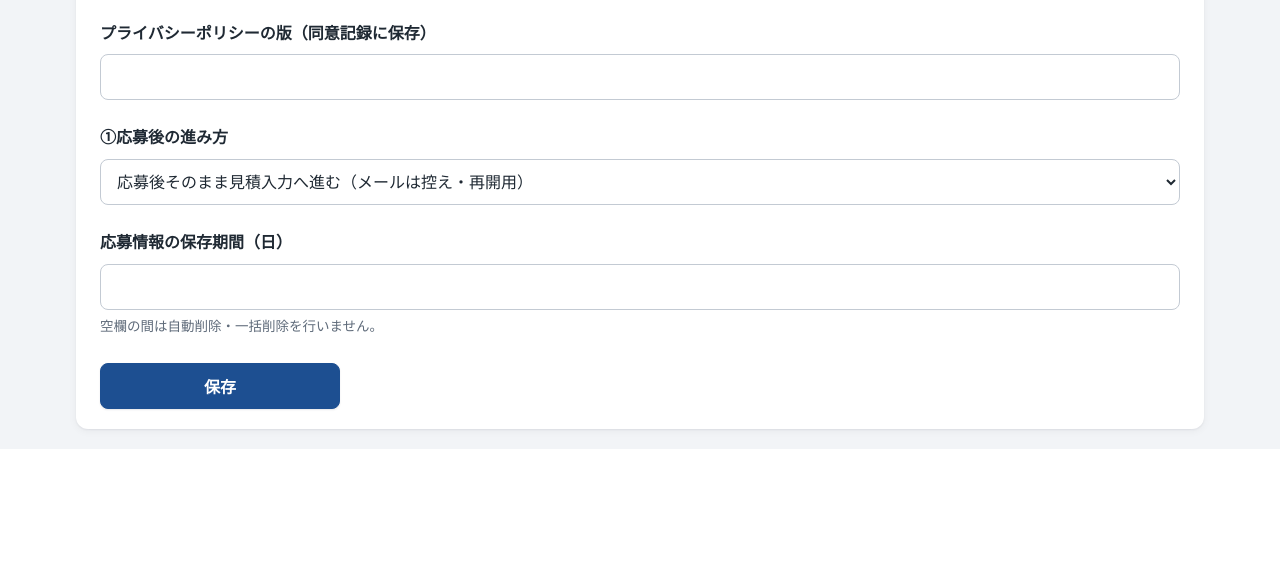
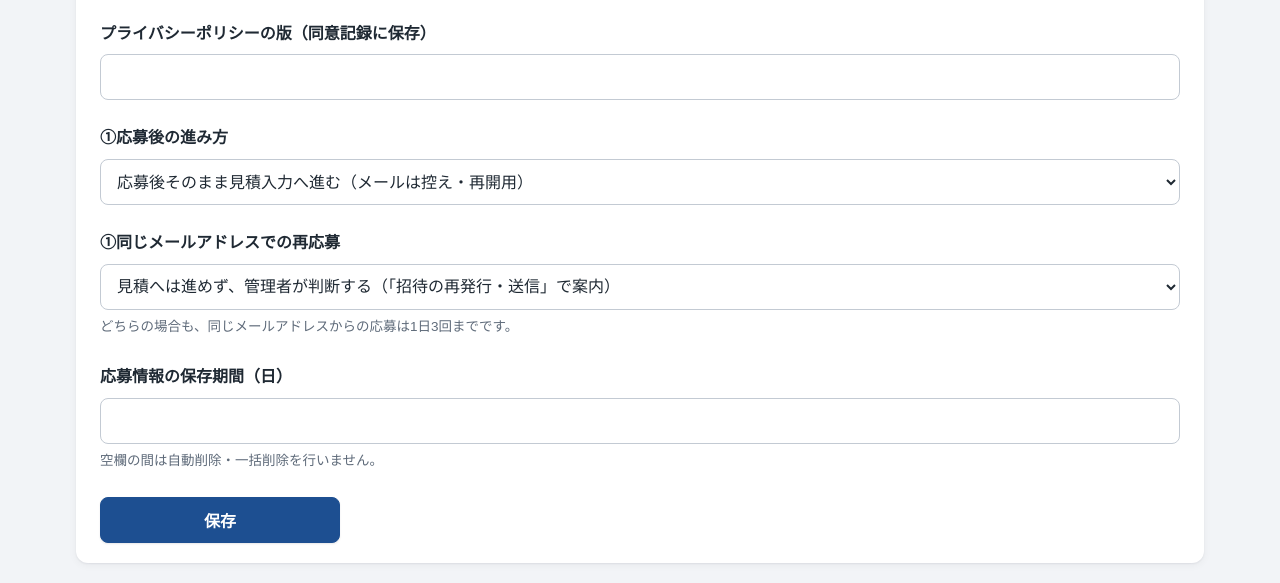
Before and after one commit to obaatyanntoissyo/phoenix-partner-selection, a Laravel app: page /admin/settings in a window 1280 px wide. Shown: the part 4450-5033 px from the top of the page. Before the commit the page ends 4899 px from the top, so only its background shows below. Run offline with Laravel 12, Linux system fonts and the light colour scheme; the visitor is signed in with stand-in values (Sample User, id 1); data comes from the database, SQL or seed files in the repository.

Commit message:
同じメールアドレスの再応募の扱いを設定で選べるようにする（初期値は管理者が判断）
完了画面の文言を「担当者が確認してご連絡します」に整える。

Co-Authored-By: Claude Opus 5.5 (1M context) <noreply@anthropic.com>
Claude-Session: https://claude.ai/code/session_01Ch6S1PxmP8a1KgHcr3xUsF

```diff
--- a/app/Http/Controllers/Admin/SettingsController.php
+++ b/app/Http/Controllers/Admin/SettingsController.php
@@ -92,6 +92,7 @@ class SettingsController extends Controller
             'privacy_policy_version' => ['nullable', 'string', 'max:50'],
             'contact_text' => ['nullable', 'string', 'max:500'],
             'flow_mode' => ['required', 'in:direct,email'],
+            'reapply_mode' => ['required', 'in:direct,hold'],
             'retention_days' => ['nullable', 'integer', 'min:1', 'max:3650'],
         ]);
 
--- a/app/Services/ApplicationService.php
+++ b/app/Services/ApplicationService.php
@@ -51,7 +51,9 @@ class ApplicationService
             $token = null;
             if ($category === Application::P1) {
                 Interview::create(['application_id' => $application->id]);
-                if (! $previous && $sendInvite) {
+                // 同じメールの再応募は既存へ紐付ける。招待を自動で出すかは設定で選ぶ（管理者の手動登録では出さない）
+                $reapplyDirect = $source !== 'admin' && AppSetting::get('reapply_mode', 'hold') === 'direct';
+                if ((! $previous || $reapplyDirect) && $sendInvite) {
                     $token = $this->invitations->issue($application, $adminId);
                     $application->refresh();
                     $this->mail->enqueue(
--- a/app/Support/Defaults.php
+++ b/app/Support/Defaults.php
@@ -61,6 +61,7 @@ class Defaults
             'privacy_policy_version' => null,
             'contact_text' => '株式会社デザインスタジオフェニックス 採用担当',
             'flow_mode' => 'direct', // direct = 応募後そのまま見積へ / email = メールのリンクから見積へ
+            'reapply_mode' => 'hold', // hold = 同じメールの再応募は管理者が判断 / direct = 再応募も見積へ
             'retention_days' => null,
         ];
     }
--- a/resources/views/admin/settings.blade.php
+++ b/resources/views/admin/settings.blade.php
@@ -90,6 +90,12 @@
                     <option value="direct" @selected(($settings['flow_mode'] ?? 'direct') === 'direct')>応募後そのまま見積入力へ進む（メールは控え・再開用）</option>
                     <option value="email" @selected(($settings['flow_mode'] ?? '') === 'email')>メールの専用URLから見積入力へ進む</option>
                 </select></div>
+            <div class="field"><label for="reapply_mode">①同じメールアドレスでの再応募</label>
+                <select id="reapply_mode" name="reapply_mode">
+                    <option value="hold" @selected(($settings['reapply_mode'] ?? 'hold') === 'hold')>見積へは進めず、管理者が判断する（「招待の再発行・送信」で案内）</option>
+                    <option value="direct" @selected(($settings['reapply_mode'] ?? '') === 'direct')>新しい応募と同じく見積入力へ進める（前回の応募と紐付けて表示）</option>
+                </select>
+                <p class="small">どちらの場合も、同じメールアドレスからの応募は1日{{ config('partner.max_applications_per_email_per_day') }}回までです。</p></div>
             <div class="field"><label for="retention_days">応募情報の保存期間（日）</label>
                 <input id="retention_days" name="retention_days" type="number" min="1" value="{{ old('retention_days', $settings['retention_days'] ?? '') }}">
                 <p class="small">空欄の間は自動削除・一括削除を行いません。</p></div>
--- a/resources/views/apply/done.blade.php
+++ b/resources/views/apply/done.blade.php
@@ -8,7 +8,7 @@
     @if ($done)
         <div class="box"><p>応募番号：<strong>{{ $done['number'] }}</strong></p></div>
         @if ($done['category'] === 'p1' && $done['duplicate'])
-            <p>同じメールアドレスでのご応募を受け付けています。今回の内容も記録しました。担当者からのご連絡をお待ちください。</p>
+            <p>以前にも同じメールアドレスでご応募いただいているため、今回の内容は担当者が確認いたします。追って担当者よりご連絡しますので、今しばらくお待ちください。</p>
         @elseif ($done['category'] === 'p1')
             <p>ご登録のメールアドレスに、見積入力の専用URLをお送りしました。メールをご確認ください。</p>
         @else
```
Also changed, not shown: tests/Feature/AdminTest.php (+2 -2 lines), tests/Feature/ApplicationIntakeTest.php (+17 -1 lines), tests/Feature/ProductionGuardTest.php (+1 -1 lines).
